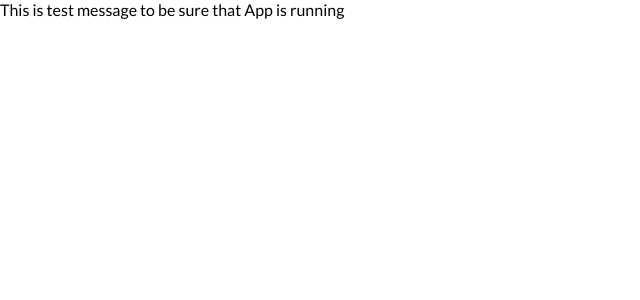
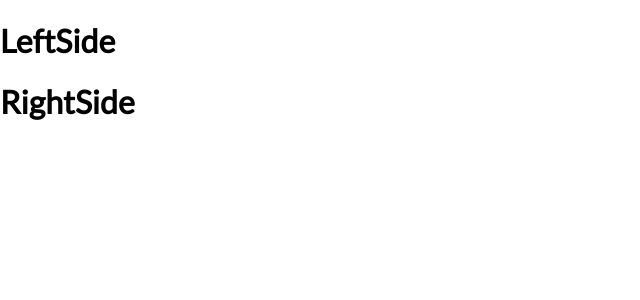
Before and after one commit to Abolfazl181920/car-rent, a React (Vite) app: page / in a window 1280 px wide. Shown: the top 300 px of the page, without its empty margins (0-640 px from the left). Built offline with nearby package versions, Linux system fonts and the light colour scheme.

Commit message:
[header]: create basic header components!

```diff
--- a/src/App.jsx
+++ b/src/App.jsx
@@ -1,9 +1,10 @@
 import './App.css'
+import { HomePage } from './pages/HomePage'
 
 const App = () => {
 	return (
 		<div>
-			This is test message to be sure that App is running
+			<HomePage />
 		</div>
 	)
 }
--- /dev/null
+++ b/src/components/header/Header.jsx
@@ -0,0 +1,11 @@
+import { LeftSide } from './LeftSide'
+import { RightSide } from './RightSide'
+
+export const Header = () => {
+    return(
+        <header>
+            <LeftSide />
+            <RightSide />
+        </header>
+    )
+}
--- /dev/null
+++ b/src/components/header/LeftSide.jsx
@@ -0,0 +1,3 @@
+export const LeftSide = () => {
+    return <h1>LeftSide</h1>
+}
--- /dev/null
+++ b/src/components/header/RightSide.jsx
@@ -0,0 +1,3 @@
+export const RightSide = () => {
+    return <h1>RightSide</h1>
+}
--- a/src/pages/HomePage.jsx
+++ b/src/pages/HomePage.jsx
@@ -1,3 +1,7 @@
+import { Header } from '../components/header/Header'
+
 export const HomePage = () => {
-    return <h1>Home Page</h1>
+    return(
+        <Header />
+    )
 }
```
